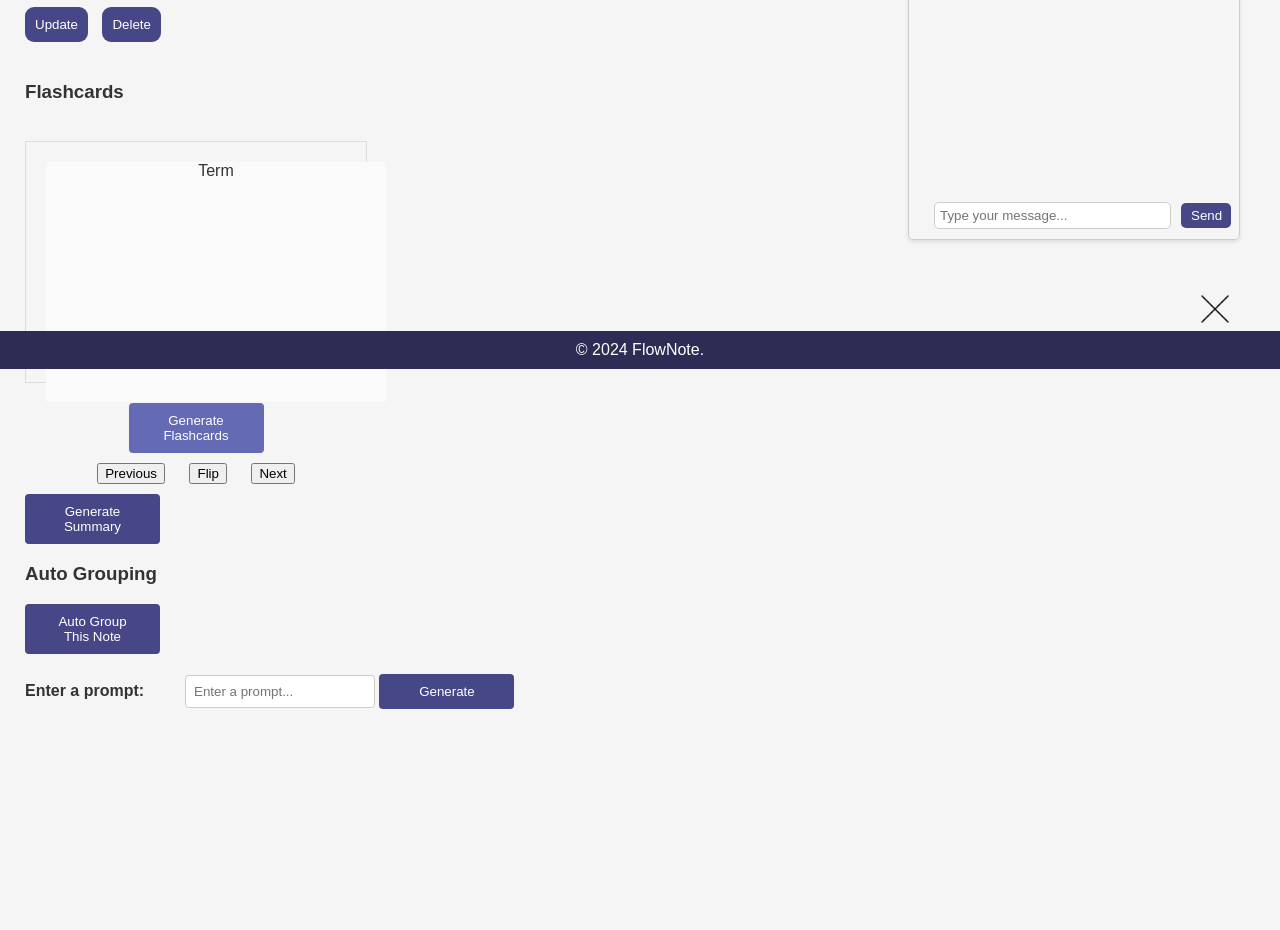
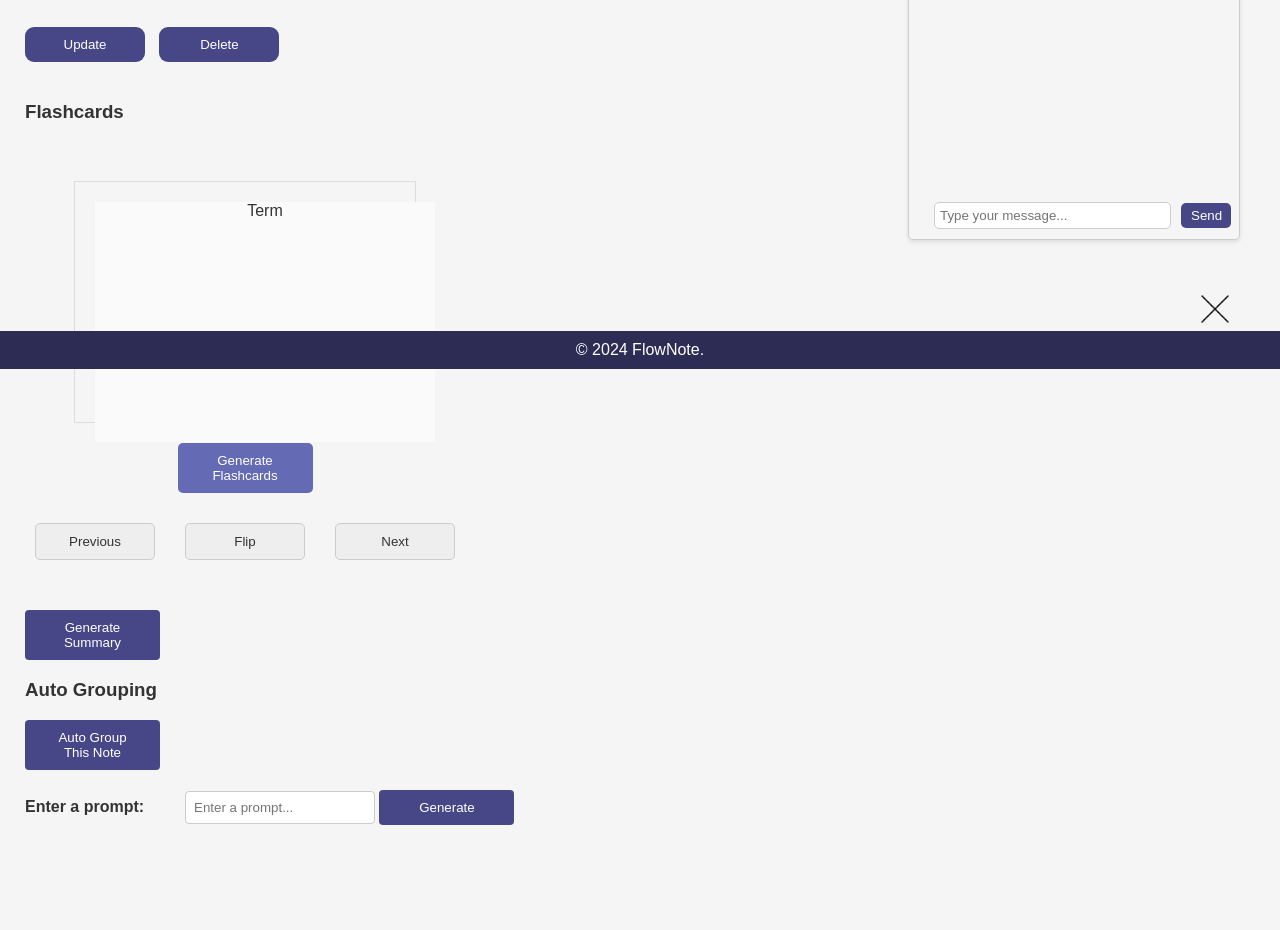
Before and after one commit to sjpope/FlowNote, a Django app: template notes/templates/note_detail.html in a window 1280 px wide. Shown: the part 431-1361 px from the top of the page. Before the commit the page ends 1140 px from the top, so only its background shows below. Run offline with Django 5.2, Linux system fonts and the light colour scheme; the template is opened without the code that fills it, so the values that code supplies are empty; parts of the project's set-up code (start-up, migrations or seed data) failed here and were passed over.

Commit message:
Refactor generate_keywords function to return a dictionary and clean up keyword processing in analyze.py

```diff
--- a/AIEngine/analyze.py
+++ b/AIEngine/analyze.py
@@ -75,9 +75,10 @@ def generate_keywords(note_content, processed_content) -> dict[str, str]:
     keywords: str = generate_content(prompt, num_return_sequences=1, additional_tokens=50, temperature=0.5, top_k=20, top_p=0.75)[0]
     keywords: str = strip_prompt(prompt, keywords)
 
-    keyword_list = keywords.split(', ')
+    print(keywords + '\n\n')
+    # keyword_list = keywords.split(', ')
 
-    keywords_dict = {keyword: '' for keyword in keyword_list}
+    keywords_dict = clean_keywords(keywords)
 
     return keywords_dict
 
--- a/notes/templates/note_detail.html
+++ b/notes/templates/note_detail.html
@@ -80,6 +80,57 @@
 
 </div>
 <style>
+  #flashcard-buttons {
+    display: flex;
+    justify-content: center;
+    align-items: center;
+    gap: 10px;
+    margin-top: 20px;
+  }
+
+  #flashcard-section {
+    text-align: center;
+    margin-top: 20px;
+  }
+
+  #flashcard-container {
+    display: inline-block;
+    margin-bottom: 20px;
+  }
+
+  #generateFlashcardsBtn {
+    display: block;
+    margin: 10px auto;
+    padding: 10px;
+    border-radius: 5px;
+    cursor: pointer;
+  }
+
+  button {
+    padding: 10px;
+    border-radius: 5px;
+    cursor: pointer;
+    border: 1px solid #ccc;
+    background: #eee;
+    color: #333;
+  }
+
+  button a {
+    text-decoration: none;
+    color: inherit;
+  }
+
+  button:hover {
+    background: #ddd;
+  }
+
+  button {
+    width: 120px;
+  }
+
+  .content-area, .button-group, #flashcard-section, .generate-content-form {
+    margin-bottom: 20px;
+  }
   #flashcard-container {
     text-align: center;
   }
--- a/notes/templates/note_update.html
+++ b/notes/templates/note_update.html
@@ -10,7 +10,8 @@
       <input type="hidden" id="note-id" value="{{ note.id }}" />
       <button type="submit">Update</button>
     </form>
-    <button type="button" id="autocomplete-trigger">Autocomplete</button>
+
+    <button type="submit" id="autocomplete-trigger">Autocomplete</button>
 
     {% include 'assistant.html' %}
 </div>
```
Also changed, not shown: AIEngine/utils.py (+20 -0 lines).
